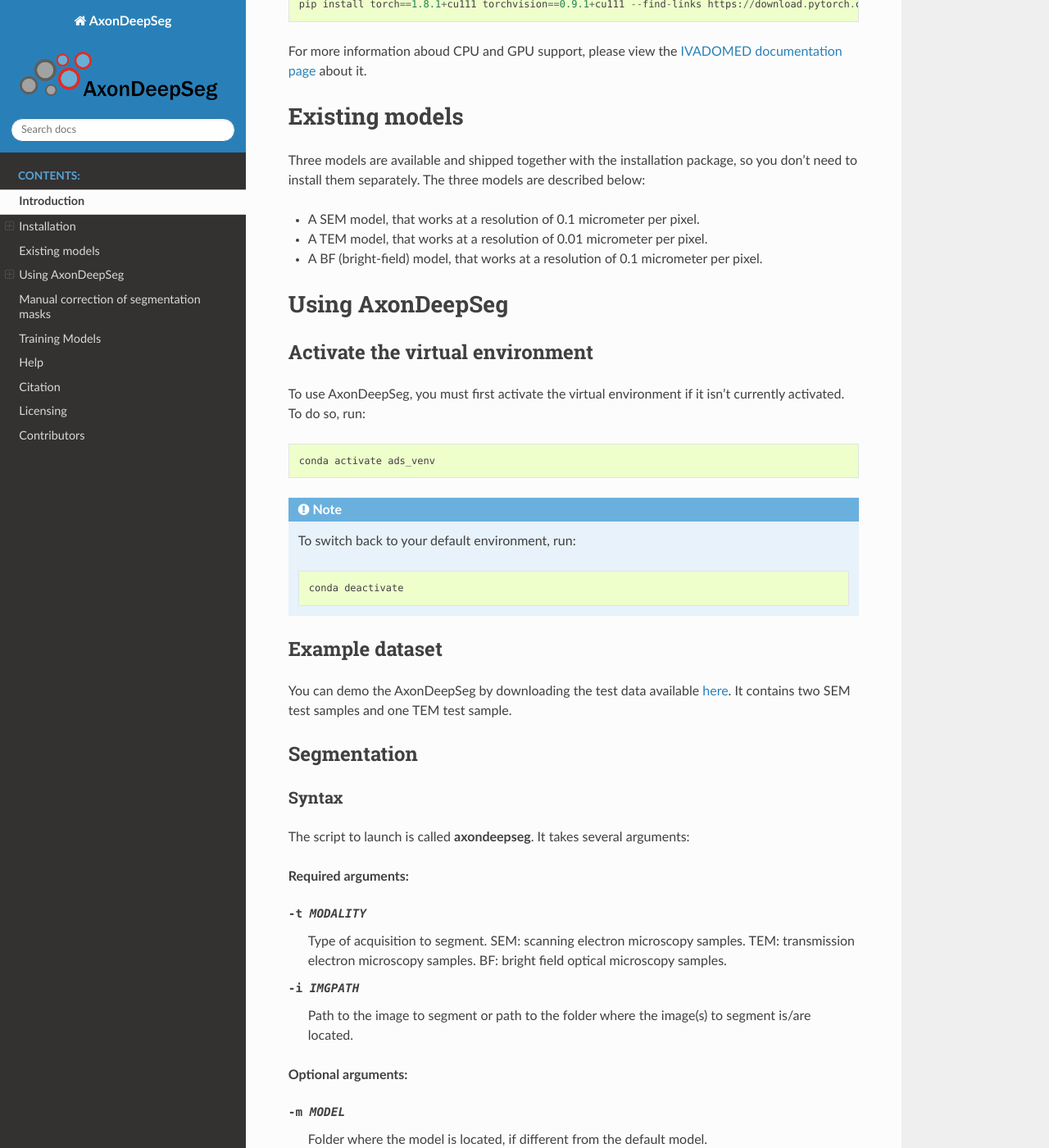
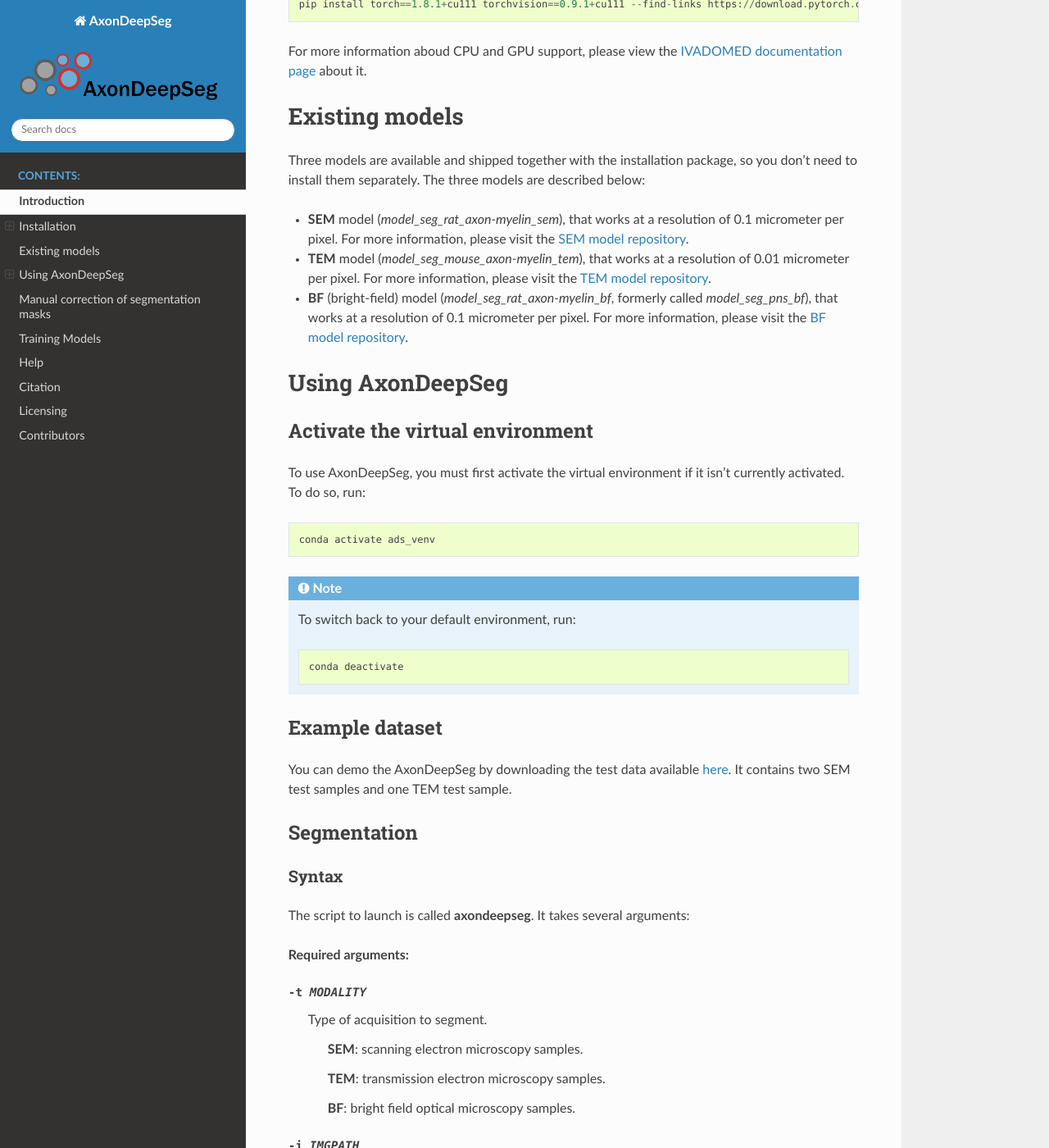
Before and after one commit to axondeepseg/axondeepseg, a Sphinx documentation site: the page built from docs/source/documentation.rst, in a window 1280 px wide and 1400 px high, scrolled down 6729 px. Shown: the whole window at 82% size. Built offline with Sphinx 7.4.7 and the Read the Docs theme 2.0.0, drawn with Linux system fonts in a browser that asks for light colours.

Commit message:
Add model repo links in the doc (#621)
* Added model repo links in the doc

* Added model names

* Added old BF model name in doc (used in previously published paper)

Co-authored-by: Mathieu Boudreau, PhD <emb6150@gmail.com>

```diff
--- a/docs/source/documentation.rst
+++ b/docs/source/documentation.rst
@@ -182,9 +182,9 @@
 Three models are available and shipped together with the installation package, so you don't need to install them separately.
 The three models are described below:
 
-* A SEM model, that works at a resolution of 0.1 micrometer per pixel.
-* A TEM model, that works at a resolution of 0.01 micrometer per pixel.
-* A BF (bright-field) model, that works at a resolution of 0.1 micrometer per pixel.
+* **SEM** model (*model_seg_rat_axon-myelin_sem*), that works at a resolution of 0.1 micrometer per pixel. For more information, please visit the `SEM model repository <https://github.com/axondeepseg/default-SEM-model>`_.
+* **TEM** model (*model_seg_mouse_axon-myelin_tem*), that works at a resolution of 0.01 micrometer per pixel. For more information, please visit the `TEM model repository <https://github.com/axondeepseg/default-TEM-model>`_.
+* **BF** (bright-field) model (*model_seg_rat_axon-myelin_bf*, formerly called *model_seg_pns_bf*), that works at a resolution of 0.1 micrometer per pixel. For more information, please visit the `BF model repository <https://github.com/axondeepseg/default-BF-model>`_.
 
 Using AxonDeepSeg
 =================
@@ -219,9 +219,12 @@
 
 -t MODALITY
                     Type of acquisition to segment.
-                    SEM: scanning electron microscopy samples.
-                    TEM: transmission electron microscopy samples.
-                    BF: bright field optical microscopy samples.
+
+                        **SEM**: scanning electron microscopy samples.
+
+                        **TEM**: transmission electron microscopy samples.
+
+                        **BF**: bright field optical microscopy samples.
 
 -i IMGPATH
                     Path to the image to segment or path to the folder where the image(s) to segment is/are located.
@@ -233,9 +236,12 @@
 -s SIZEPIXEL        Pixel size of the image(s) to segment, in micrometers.
                     If no pixel size is specified, a **pixel_size_in_micrometer.txt** file needs to be added to the image folder path ( that file should contain a single float number corresponding to the resolution of the image, i.e. the pixel size). The pixel size in that file will be used for the segmentation.
 
--v VERBOSITY        Verbosity level.
-                    **0** (default): Quiet mode. Shows minimal information on the terminal.
-                    **1**: Developer mode. Shows more information on the terminal, useful for debugging..
+-v VERBOSITY
+                    Verbosity level.
+
+                        **0** (default): Quiet mode. Shows minimal information on the terminal.
+
+                        **1**: Developer mode. Shows more information on the terminal, useful for debugging..
 
 --overlap           Overlap value (in pixels) of the patches when doing the segmentation.
                     Higher values of overlap can improve the segmentation at patch borders, but also increase the segmentation time. Default value: 48. Recommended range of values: [10-100].
```
